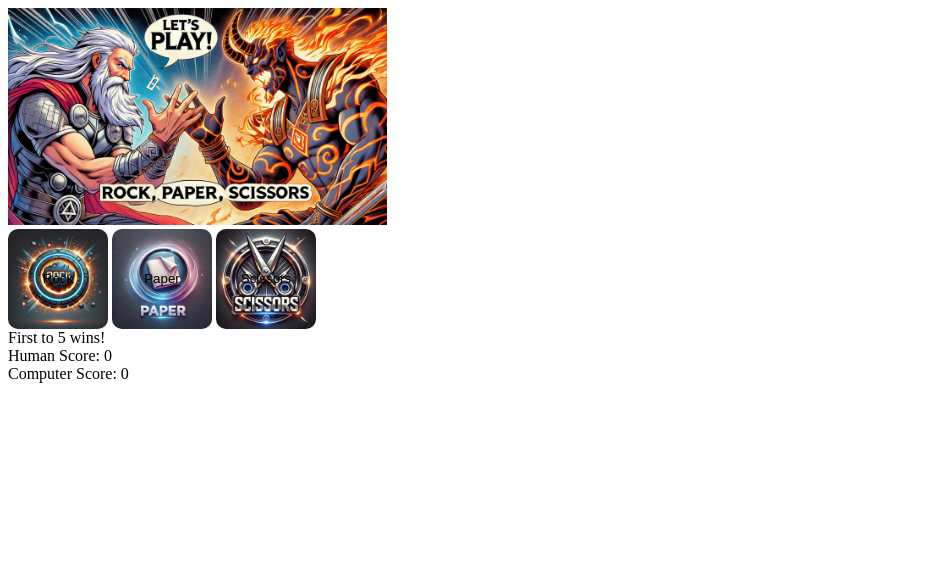
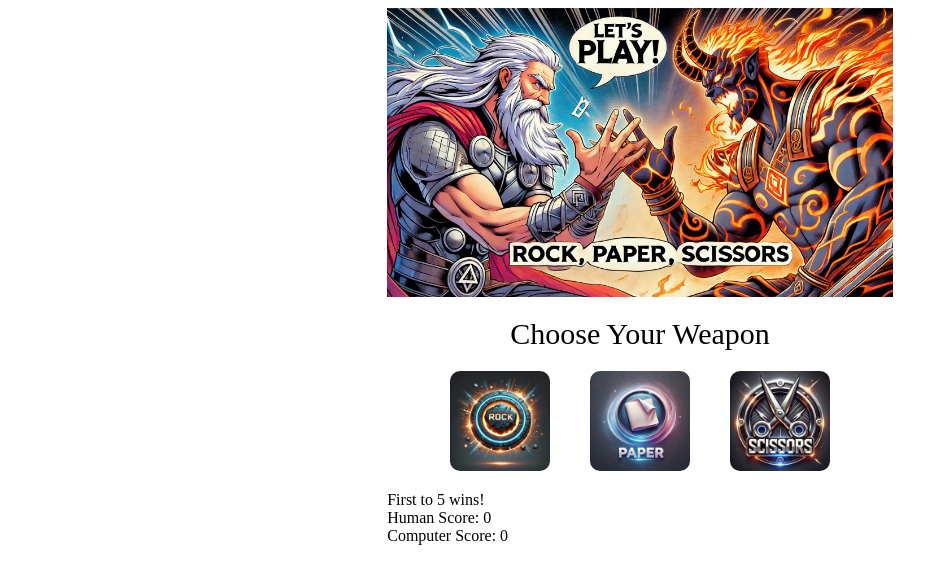
Before and after one commit to harithkhan/TOP-rock-paper-scissors, a plain HTML site: page index.html in a window 1280 px wide. Shown: the whole page, without its empty margins (0-948 px from the left). Drawn offline with Linux system fonts and the light colour scheme.

Commit message:
style: shift contents to center of viewport

```diff
--- a/index.html
+++ b/index.html
@@ -11,10 +11,11 @@
 <body>
     <div class="pageContainer">
         <img class="mainImage" src="img/main.jpg">
+        <div class="weaponChoice">Choose Your Weapon</div>
         <div class="buttonContainer">
-            <button class="rock">Rock</button>
-            <button class="paper">Paper</button>
-            <button class="scissors">Scissors</button>
+            <button class="rock"></button>
+            <button class="paper"></button>
+            <button class="scissors"></button>
             </div>
         <div class="container">
             <div>First to 5 wins!</div>
--- a/style.css
+++ b/style.css
@@ -1,6 +1,26 @@
+body {
+    box-sizing: border-box;
+}
+
+.pageContainer {
+    display: flex;
+    flex-direction: column;
+    align-items: center;
+}
+
 .mainImage {
-    width: 30%;
+    width: 40%;
     height: auto;
+}
+
+.weaponChoice {
+    font-size: 30px;
+    margin: 20px 0;
+}
+
+.buttonContainer {
+    display: flex;
+    gap: 40px;
 }
 
 .rock {
@@ -44,3 +64,9 @@
     border-radius: 10px;
     transition: transform 0.2s ease;
 }
+
+.container {
+    margin: 20px 0;
+    width: 40%;
+    text-align: left;
+}
```
